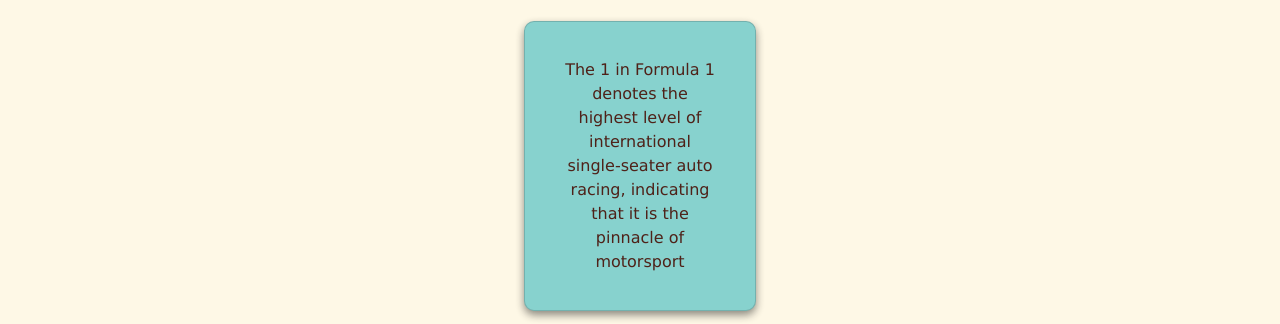
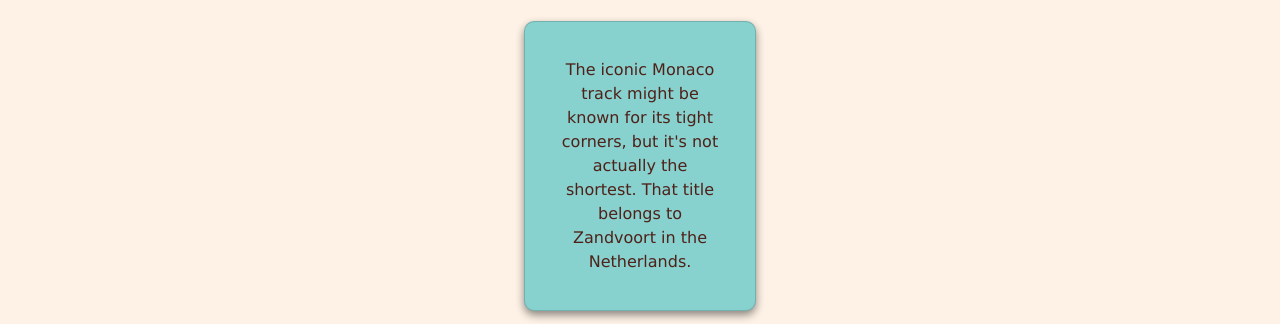
Before and after one commit to rainasouza/Formula-One, a React (Create React App) app: page / in a window 1280 px wide. Shown: the part 225-549 px from the top of the page. Built offline with nearby package versions, Linux system fonts and the light colour scheme.

Commit message:
fix constructors

```diff
--- a/src/App.css
+++ b/src/App.css
@@ -1,6 +1,6 @@
 body {
   font-family:Geneva, sans-serif ;
-  background-color: #fef8e6 !important;
+  background-color: #fef2e6 !important;
 }
 
   .form-container {
--- a/src/components/Constructors/Constructor.jsx
+++ b/src/components/Constructors/Constructor.jsx
@@ -11,17 +11,13 @@
   const itemsPerPage = 15;
 
   useEffect(() => {
-    axios.get('http://ergast.com/api/f1/constructors.json?limit=212')
-      .then(response => {
+    axios.get('https://ergast.com/api/f1/constructors.json?limit=212').then(response => {
         setConstructors(response.data.MRData.ConstructorTable.Constructors);
         setFilteredConstructors(response.data.MRData.ConstructorTable.Constructors);
         setLoading(false);
-      })
-      .catch(error => {
-        console.error('Error fetching constructors:', error);
-        setLoading(false);
-      });
-  }, []);
+    });
+}, []);
+
 
 
 
--- a/src/components/Home/Home.jsx
+++ b/src/components/Home/Home.jsx
@@ -19,17 +19,17 @@
 
 
   const facts = [
-    "The longest circuit on the current Formula 1 calendar is the Circuit de Spa-Francorchamps in Belgium, at 7.004 km (4.352 miles) long.",
-    "Ferrari holds the record for the most Constructors' Championships, having won it 16 times.",
-    "The 1 in Formula 1 denotes the highest level of international single-seater auto racing, indicating that it is the pinnacle of motorsport",
-    "The quickest refueling pit stop ever recorded was performed by the Red Bull Racing team in 2019, with a time of just 1.91 seconds."
+    "Just like pilots, Formula One drivers need a special license to compete. It's called a Super Licence, and it's only awarded to drivers who've proven their skills and experience in lower racing series.",
+    "The iconic Monaco track might be known for its tight corners, but it's not actually the shortest. That title belongs to Zandvoort in the Netherlands.",
+    "Unlike cars you see on the road, Formula One cars only have one fuel tank and have to strategically race the entire distance without refuelling.",
+    "Formula One engines are incredibly powerful, generating massive amounts of heat.  Some parts of the engine can reach scorching temperatures exceeding 1000 degrees Celsius!"
   ];
 
   const [currentFactIndex, setCurrentFactIndex] = useState(0);
   useEffect(() => {
     const interval = setInterval(() => {
       setCurrentFactIndex((prevIndex) => (prevIndex + 1) % facts.length);
-    }, 2000);
+    }, 4500);
 
     return () => clearInterval(interval);
   }, [facts.length]);
```
